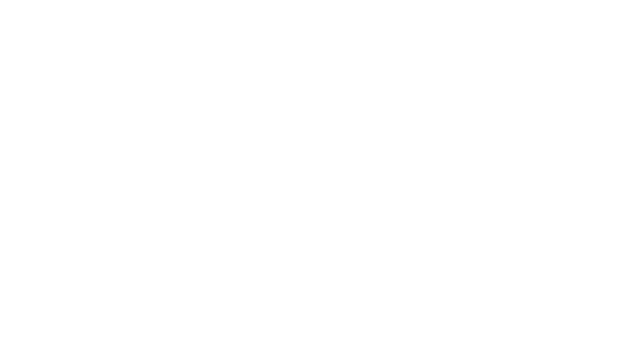
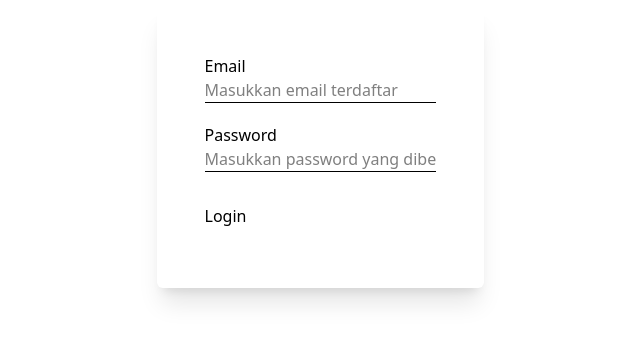
Before and after one commit to GithubFarelAlghazali/client-base-template, a Next.js app: page /login in a window 1280 px wide. Before the commit this address had no page. Shown: the part 253-594 px from the top of the page, without its empty margins (320-960 px from the left). Built offline with nearby package versions, Linux system fonts and the light colour scheme; a web font is replaced by a local one.

Commit message:
feat: add login system, authentication, and password hasher and writer

```diff
--- /dev/null
+++ b/app/api/login/route.ts
@@ -0,0 +1,54 @@
+import bcrypt from "bcryptjs";
+import { SignJWT } from "jose";
+import { NextRequest, NextResponse } from "next/server";
+
+export async function POST(request: NextRequest) {
+  try {
+    // get form values
+    const body = await request.json();
+    const { email, password } = body;
+
+    // compare with env email & password
+    const matchingEmail = email === process.env.ADMIN_EMAIL;
+
+    const matchingPassword = matchingEmail
+      ? await bcrypt.compare(password, process.env.ADMIN_PASSWORD_HASH!)
+      : false;
+
+    // kabarin kalo email / password salah
+    if (!matchingEmail || !matchingPassword) {
+      return NextResponse.json(
+        {
+          error: "Email atau Password salah",
+        },
+        { status: 401 },
+      );
+    }
+
+    // bikin token
+    const secret = new TextEncoder().encode(process.env.JWT_SECRET);
+    const token = await new SignJWT({ email })
+      .setProtectedHeader({ alg: "HS256" })
+      .setExpirationTime("7d")
+      .sign(secret);
+
+    const res = NextResponse.json({ message: "Login berhasil" });
+    // set cookies
+    res.cookies.set("session", token, {
+      httpOnly: true,
+      secure: process.env.NODE_ENV === "production",
+      sameSite: "lax",
+      path: "/",
+      maxAge: 60 * 60 * 24 * 7,
+    });
+
+    return res;
+  } catch (error) {
+    return NextResponse.json(
+      {
+        message: "Terjadi kesalahan pada server :" + error,
+      },
+      { status: 400 },
+    );
+  }
+}
--- /dev/null
+++ b/app/dashboard/page.tsx
@@ -0,0 +1,7 @@
+export default function GuestDashboard() {
+  return (
+    <main>
+      <h1>Dashboard ini</h1>
+    </main>
+  );
+}
--- a/app/helpers/guestList.json
+++ b/app/helpers/guestList.json
@@ -4,8 +4,8 @@
     "phone": "08123456789",
     "id": "dywfqufowh1e2r13b",
     "invitationStatus": "siap-dikirim",
-    "presenceStatus": "absen",
-    "message": "selamat yaa"
+    "presenceStatus": "hadir",
+    "message": ""
   },
   {
     "name": "Firna Maulida",
--- /dev/null
+++ b/app/login/page.tsx
@@ -0,0 +1,76 @@
+"use client";
+
+import { useState } from "react";
+import { useRouter } from "next/navigation";
+
+export default function LoginPage() {
+  const router = useRouter();
+  const [email, setEmail] = useState("");
+  const [password, setPassword] = useState("");
+  const [error, setError] = useState("");
+  const [loading, setLoading] = useState(false);
+
+  const handleSubmit = async (e: React.FormEvent) => {
+    e.preventDefault();
+    setError("");
+    setLoading(true);
+
+    try {
+      const res = await fetch("/api/login", {
+        method: "POST",
+        headers: { "Content-Type": "application/json" },
+        body: JSON.stringify({ email, password }),
+      });
+
+      const data = await res.json();
+
+      if (!res.ok) {
+        setError(data.error || "Terjadi kesalahan, coba lagi.");
+        setLoading(false);
+        return;
+      }
+
+      router.push("/dashboard");
+    } catch {
+      setError("Tidak bisa terhubung ke server.");
+      setLoading(false);
+    }
+  };
+
+  return (
+    <main className="w-full h-screen flex justify-center items-center">
+      <form
+        onSubmit={handleSubmit}
+        className="p-12 rounded-md gap-5 shadow-xl flex flex-col *:flex-col *:flex [&_input]:focus:outline-none [&_input]:border-0 [&_input]:border-b [&_input]:border-b-taupe-700 [&_input]:rounded-none"
+      >
+        <label>
+          Email
+          <input
+            value={email}
+            onChange={(e) => setEmail(e.target.value)}
+            type="text"
+            placeholder="Masukkan email terdaftar"
+          />
+        </label>
+        <label>
+          Password
+          <input
+            value={password}
+            onChange={(e) => setPassword(e.target.value)}
+            type="password"
+            placeholder="Masukkan password yang diberikan"
+          />
+        </label>
+        {error && <p>{error}</p>}
+
+        <button
+          className="bg-taupe-700 text-taupe-100 w-full py-3 rounded-xl"
+          type="submit"
+          disabled={loading}
+        >
+          {loading ? "Memproses..." : "Login"}
+        </button>
+      </form>
+    </main>
+  );
+}
--- /dev/null
+++ b/lib/auth.ts
@@ -0,0 +1,20 @@
+import { SignJWT, jwtVerify } from "jose";
+
+const secret = new TextEncoder().encode(process.env.JWT_SECRET);
+
+export async function createSession() {
+  return await new SignJWT({ role: "client" })
+    .setProtectedHeader({ alg: "HS256" })
+    .setIssuedAt()
+    .setExpirationTime("7d")
+    .sign(secret);
+}
+
+export async function verifySession(token: string) {
+  try {
+    const { payload } = await jwtVerify(token, secret);
+    return payload;
+  } catch {
+    return null;
+  }
+}
--- /dev/null
+++ b/middleware.ts
@@ -0,0 +1,18 @@
+import { NextResponse } from "next/server";
+import type { NextRequest } from "next/server";
+import { verifySession } from "@/lib/auth";
+
+export async function middleware(req: NextRequest) {
+  const token = req.cookies.get("session")?.value;
+  const session = token ? await verifySession(token) : null;
+
+  if (!session && req.nextUrl.pathname.startsWith("/dashboard")) {
+    return NextResponse.redirect(new URL("/login", req.url));
+  }
+
+  return NextResponse.next();
+}
+
+export const config = {
+  matcher: ["/dashboard/:path*"],
+};
--- a/package.json
+++ b/package.json
@@ -9,7 +9,9 @@
     "lint": "eslint"
   },
   "dependencies": {
+    "bcryptjs": "^3.0.3",
     "framer-motion": "^13.0.0",
+    "jose": "^6.2.8",
     "motion": "^13.0.0",
     "next": "16.3.0",
     "react": "19.2.8",
--- /dev/null
+++ b/scripts/pw-hasher.mjs
@@ -0,0 +1,70 @@
+// cara pakai : node /scripts/pw-hasher.mjs PASSWORD_KAMU
+
+import bcrypt from "bcryptjs";
+import fs from "fs";
+import path from "path";
+import readline from "readline";
+
+// set lokasi absolut dari root
+const ENV_PATH = path.resolve(process.cwd(), ".env");
+const ENV_KEY = process.argv[3] || "ADMIN_PASSWORD_HASH";
+
+// ambil password dari input console
+function promptPassword(query) {
+  return new Promise((resolve) => {
+    const rl = readline.createInterface({
+      input: process.stdin,
+      output: process.stdout,
+    });
+    rl.question(query, (answer) => {
+      rl.close();
+      resolve(answer);
+    });
+  });
+}
+
+// tulis ke .env
+function upsertEnvVar(filePath, key, value) {
+  let content = "";
+
+  // cek isi env
+  if (fs.existsSync(filePath)) {
+    // kalo gaada,timpa
+    content = fs.readFileSync(filePath, "utf-8");
+  }
+
+  // kalo udah ada isinya, cari di line berapa ADMIN_PASSWORD_HASH berada
+  const line = `${key}=${value}`;
+  const regex = new RegExp(`^${key}=.*$`, "m");
+
+  if (regex.test(content)) {
+    // kalo ketemu, ganti dengan content
+    content = content.replace(regex, line);
+  } else {
+    // kalo belum, bersihkan whitespace lalu tambahkan
+    content = content.trim();
+    content = content.length > 0 ? `${content}\n${line}\n` : `${line}\n`;
+  }
+
+  fs.writeFileSync(filePath, content, "utf-8");
+}
+
+async function main() {
+  const password =
+    process.argv[2] || (await promptPassword("Masukkan password: "));
+
+  if (!password) {
+    console.error("❌ Password tidak boleh kosong.");
+    process.exit(1);
+  }
+
+  const hash = await bcrypt.hash(password, 10);
+
+  // cari kemunculan $ lalu tambah backslash, mencegah NEXTJS ngerusak env
+  const escapedHash = hash.replace(/\$/g, "\\$");
+  upsertEnvVar(ENV_PATH, ENV_KEY, escapedHash);
+
+  console.log(`✅ ${ENV_KEY} berhasil ditulis ke ${ENV_PATH}`);
+}
+
+main();
```
Also changed, not shown: 1 other file (tests, documents, lock files or other folders).
